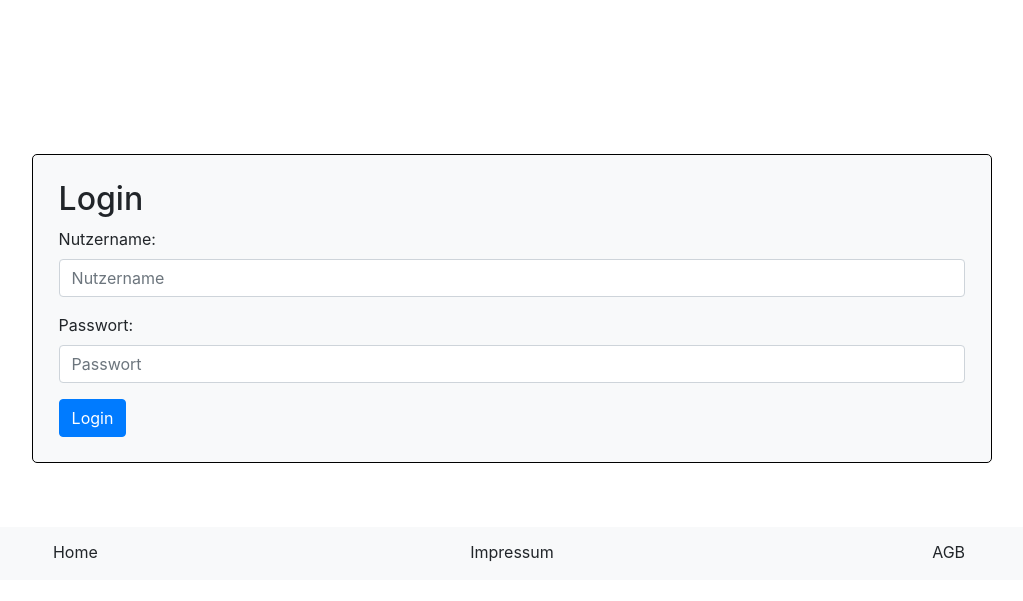
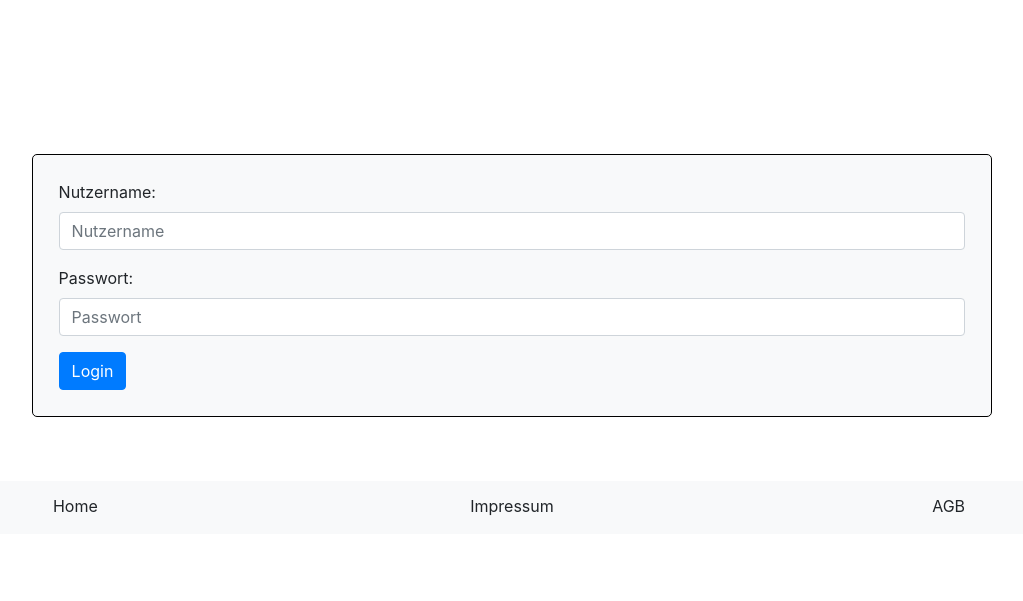
Before and after one commit to Arzoc/Webanwendungen_2_Praktikum_Shop, a web app: page /login.html in a window 1280 px wide. Shown: the part 56-657 px from the top of the page, without its empty margins (128-1151 px from the left). Run offline with its HTML, style and script files only (its server is not run), Linux system fonts and the light colour scheme; data that the repository does not hold is empty.

Commit message:
Login changed

```diff
--- a/src/webserver/WebContent/login.html
+++ b/src/webserver/WebContent/login.html
@@ -40,8 +40,8 @@
 
     <main>
 	<div class="container bg-light" id="login">
-		<h2>Login</h2>
-		<form action="index.html">
+		<!--<h2>Login</h2>
+		<!--  <form > -->
 			<div class="form-group">
 				<label for="usr">Nutzername:</label>
 				<input type="text" class="form-control" placeholder="Nutzername" name="username">
@@ -50,8 +50,8 @@
 				<label for="pwd">Passwort:</label>
 				<input type="password" class="form-control" placeholder="Passwort" name="password">
 			</div>
-			<button type="submit" class="btn btn-primary">Login</button>
-		</form>
+			<button  class="btn btn-primary">Login</button>
+		<!-- </form> -->
 	</div>
 	</main>
 
@@ -69,7 +69,7 @@
         </div>
       </div>
     </footer>
-    <script src="https://code.jquery.com/jquery-3.3.1.slim.min.js" integrity="sha384-q8i/X+965DzO0rT7abK41JStQIAqVgRVzpbzo5smXKp4YfRvH+8abtTE1Pi6jizo" crossorigin="anonymous"></script>
+    <script src="https://code.jquery.com/jquery-3.4.1.min.js" integrity="sha256-CSXorXvZcTkaix6Yvo6HppcZGetbYMGWSFlBw8HfCJo=" crossorigin="anonymous"></script>
     <script src="https://cdnjs.cloudflare.com/ajax/libs/popper.js/1.14.7/umd/popper.min.js" integrity="sha384-UO2eT0CpHqdSJQ6hJty5KVphtPhzWj9WO1clHTMGa3JDZwrnQq4sF86dIHNDz0W1" crossorigin="anonymous"></script>
     <script src="https://stackpath.bootstrapcdn.com/bootstrap/4.3.1/js/bootstrap.min.js" integrity="sha384-JjSmVgyd0p3pXB1rRibZUAYoIIy6OrQ6VrjIEaFf/nJGzIxFDsf4x0xIM+B07jRM" crossorigin="anonymous"></script>
 	  <script src="js/login.js" ></script>
--- a/src/webserver/src/model/SQLObject.java
+++ b/src/webserver/src/model/SQLObject.java
@@ -8,7 +8,7 @@ import exceptions.DatabaseException;
 
 public class SQLObject {
 
-	private static final String sqlfilename = "C:\\Users\\Arzoc\\Desktop\\uni\\webanwendungen2\\git\\Webanwendungen_2_Praktikum_Shop\\src\\database\\yourshop.db";
+	private static final String sqlfilename = "C:\\Users\\Fun\\Documents\\Webanwendungen_2_Praktikum_Shop\\src\\database\\yourshop.db";
 	private static final String sql_qual = "jdbc:sqlite:";
 
 	public SQLObject () {
```
